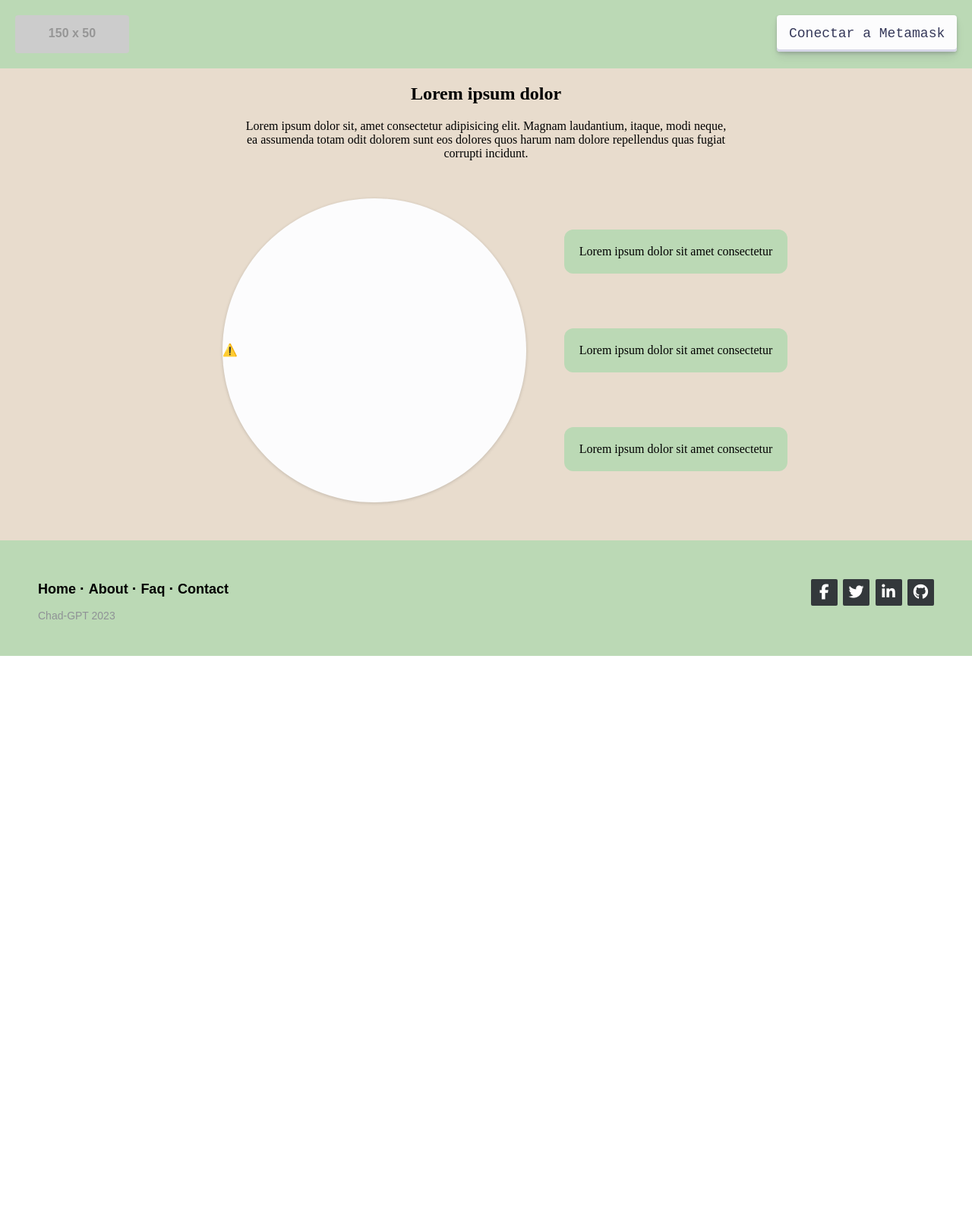
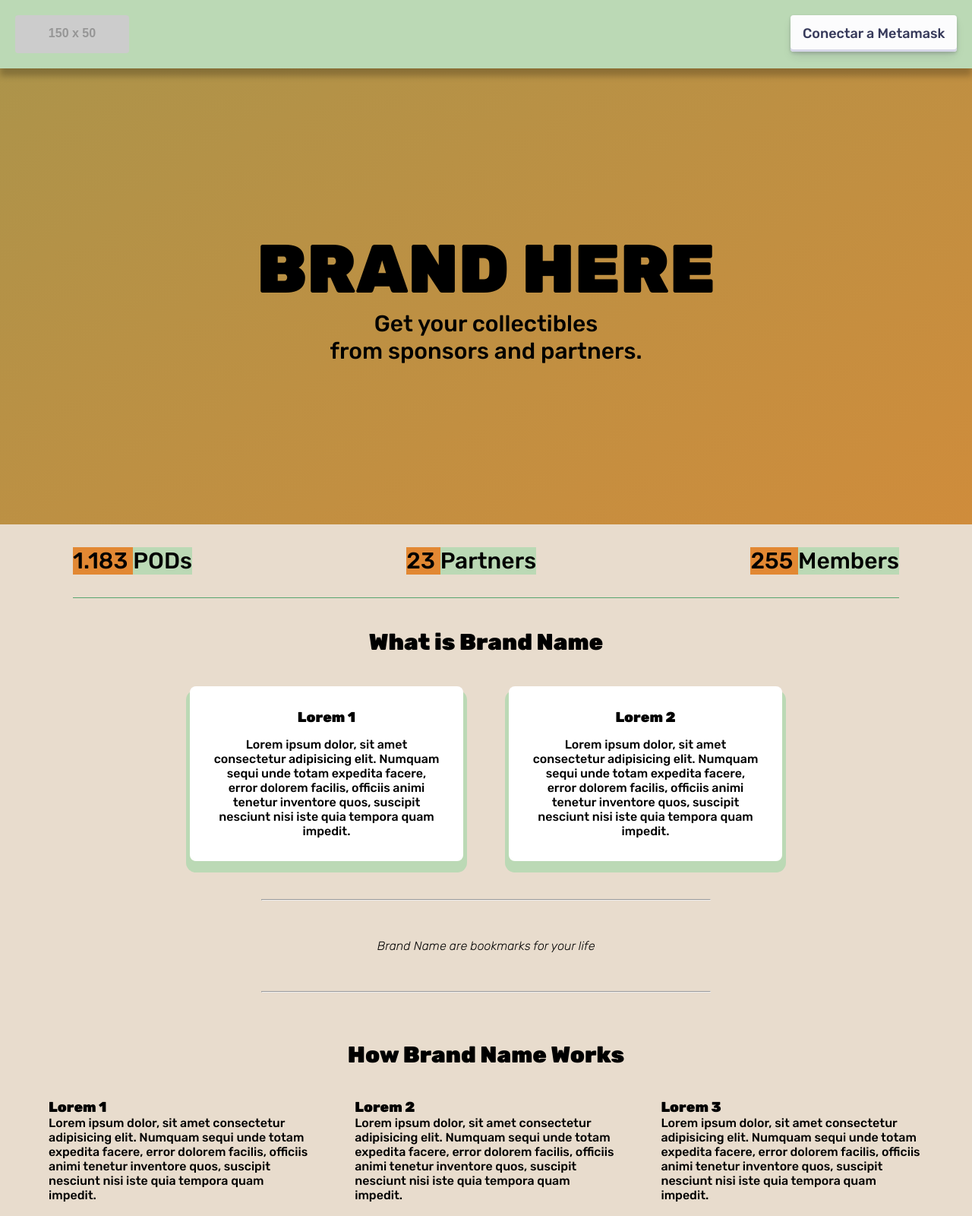
Before and after one commit to santiagodn1/hackaton-project, a website: page public/index.html in a window 1280 px wide. Shown: the top 1600 px of the page at 76% size. Before the commit the page ends 863 px from the top, so only its background shows below. Drawn offline with nearby package versions, Linux system fonts and the light colour scheme; no server answers; placeholder pictures from the web are drawn by us.

Commit message:
cambio de index web A y Web C

```diff
--- a/public/index.html
+++ b/public/index.html
@@ -5,12 +5,17 @@
     <meta http-equiv="X-UA-Compatible" content="IE=edge" />
     <meta name="viewport" content="width=device-width, initial-scale=1.0" />
     <link rel="stylesheet" href="style.css" />
+    <link rel="preconnect" href="https://fonts.googleapis.com" />
+    <link rel="preconnect" href="https://fonts.gstatic.com" crossorigin />
+    <link
+      href="https://fonts.googleapis.com/css2?family=Rubik:ital,wght@0,300;0,500;0,900;1,300&display=swap"
+      rel="stylesheet"
+    />
     <script
       src="https://kit.fontawesome.com/8aef54506b.js"
       crossorigin="anonymous"
     ></script>
     <script src="https://unpkg.com/@lottiefiles/lottie-player@latest/dist/lottie-player.js"></script>
-
     <title>Hackaton</title>
   </head>
   <body>
@@ -24,33 +29,47 @@
         <button id="connect-button">Conectar a Metamask</button>
       </div>
     </header>
+    <main>
+      <div class="heroBanner">
+        <h2 style="font-size: 90px">BRAND HERE</h1>
+        <span style="font-size: 30px">Get your collectibles</span>
+        <span style="font-size: 30px">from sponsors and partners.</span>
+      </div>
 
-    <main>
-      <div style="text-align: center">
-        <h2 style="margin-top: 0px; padding-top: 20px">Lorem ipsum dolor</h2>
-        <p style="max-width: 50%; margin: 0 auto">
-          Lorem ipsum dolor sit, amet consectetur adipisicing elit. Magnam
-          laudantium, itaque, modi neque, ea assumenda totam odit dolorem sunt
-          eos dolores quos harum nam dolore repellendus quas fugiat corrupti
-          incidunt.
-        </p>
+      <div class="statsBar">
+        <span style="background-color: #e28833;">1.183 <span style="background-color: #BBD9B5"> PODs</span></span>
+        <span style="background-color: #e28833;">23 <span style="background-color: #BBD9B5"> Partners</span></span>
+        <span style="background-color: #e28833;">255 <span style="background-color: #BBD9B5"> Members</span></span>
       </div>
-      <div class="flexBody">
-        <div class="flexBodyImagen">
-          <lottie-player
-            class="lottiePlayer1"
-            src="https://assets9.lottiefiles.com/packages/lf20_hzkzgdxo.json"
-            background="transparent"
-            speed="0.8"
-            style="width: 400px; height: 400px"
-            loop
-            autoplay
-          ></lottie-player>
+
+      <div class="whatIs">
+        <h2 style="font-size: 30px;">What is Brand Name</h2>
+        <div class="cardsWhat">
+          <div class="cardWhat"><h3>Lorem 1</h3>
+          <p>Lorem ipsum dolor, sit amet consectetur adipisicing elit. Numquam sequi unde totam expedita facere, error dolorem facilis, officiis animi tenetur inventore quos, suscipit nesciunt nisi iste quia tempora quam impedit.</p>
+            </div>
+            <div class="cardWhat"><h3>Lorem 2</h3>
+                <p>Lorem ipsum dolor, sit amet consectetur adipisicing elit. Numquam sequi unde totam expedita facere, error dolorem facilis, officiis animi tenetur inventore quos, suscipit nesciunt nisi iste quia tempora quam impedit.</p>
+                  </div>
         </div>
-        <div class="flexBodyBloques">
-          <p>Lorem ipsum dolor sit amet consectetur</p>
-          <p>Lorem ipsum dolor sit amet consectetur</p>
-          <p>Lorem ipsum dolor sit amet consectetur</p>
+      </div>
+    <div class="divisor">
+    <hr>
+      <span>Brand Name are bookmarks for your life</span>
+    <hr>
+    </div>
+      <div class="howItWorks">
+        <h2 style="font-size: 30px;">How Brand Name Works</h2>
+        <div class="cardsHow">
+          <div class="cardHow"><h3>Lorem 1</h3>
+          <p>Lorem ipsum dolor, sit amet consectetur adipisicing elit. Numquam sequi unde totam expedita facere, error dolorem facilis, officiis animi tenetur inventore quos, suscipit nesciunt nisi iste quia tempora quam impedit.</p>
+            </div>
+            <div class="cardHow"><h3>Lorem 2</h3>
+                <p>Lorem ipsum dolor, sit amet consectetur adipisicing elit. Numquam sequi unde totam expedita facere, error dolorem facilis, officiis animi tenetur inventore quos, suscipit nesciunt nisi iste quia tempora quam impedit.</p>
+            </div>
+            <div class="cardHow"><h3>Lorem 3</h3>
+                <p>Lorem ipsum dolor, sit amet consectetur adipisicing elit. Numquam sequi unde totam expedita facere, error dolorem facilis, officiis animi tenetur inventore quos, suscipit nesciunt nisi iste quia tempora quam impedit.</p>
+            </div>
         </div>
       </div>
     </main>
@@ -77,7 +96,6 @@
         <p>Chad-GPT 2023</p>
       </div>
     </footer>
-    <script src="./js/metamaskConnect.js"></script>
+    <script src="js/metamaskConnect.js"></script>
   </body>
-  <!-- <script src="../src/poapScript.js"></script> -->
 </html>
--- a/public/style.css
+++ b/public/style.css
@@ -1,9 +1,11 @@
-body{
-    margin: 0px;
-    padding: 0px;
+*{
+  font-family: 'Rubik', sans-serif;
+  margin: 0;
+  padding: 0;
+
 }
 
-main{
+body{
     background-color: #E8DCCD;
 }
 
@@ -11,6 +13,7 @@ header{
     position: sticky;
     top: 0;
     background-color: #BBD9B5;
+    box-shadow: rgba(0, 0, 0, 0.24) 0px 10px 8px;
 
 }
 .headerMain{
@@ -30,7 +33,6 @@ header{
     color: #36395A;
     cursor: pointer;
     display: inline-flex;
-    font-family: "JetBrains Mono",monospace;
     height: 48px;
     justify-content: center;
     line-height: 1;
@@ -175,3 +177,118 @@ border-radius: 12px;
       line-height: 1.8;
     }
   }
+
+  @keyframes move {
+    100% {
+        transform: translate3d(0, 0, 1px) rotate(360deg);
+    }
+}
+
+.statsBar{
+  display: flex;
+  align-items: baseline;
+  justify-content: space-between;
+  padding: 30px 0px;
+  border-bottom: 1px solid #58a66f;
+  width: 85%;
+  margin: 0 auto;
+  font-size: 30px;
+}
+
+.heroBanner {
+  background: linear-gradient(330deg, #e28833, #58a66f);
+  background-size: 400% 400%;
+  height: 600px;
+  width: 100%;
+  display: flex;
+  align-items: center;
+  flex-direction: column;
+  justify-content: center;
+  text-align: center;
+
+  -webkit-animation: AnimationName 9s ease infinite;
+  -moz-animation: AnimationName 9s ease infinite;
+  animation: AnimationName 9s ease infinite;
+}
+
+@-webkit-keyframes AnimationName {
+  0%{background-position:17% 0%}
+  50%{background-position:84% 100%}
+  100%{background-position:17% 0%}
+}
+@-moz-keyframes AnimationName {
+  0%{background-position:17% 0%}
+  50%{background-position:84% 100%}
+  100%{background-position:17% 0%}
+}
+@keyframes AnimationName {
+  0%{background-position:17% 0%}
+  50%{background-position:84% 100%}
+  100%{background-position:17% 0%}
+}
+
+.ball {
+  position: absolute;
+  border-radius: 100%;
+  opacity: 0.7;
+}
+
+.whatIs{
+  margin: 40px;
+  text-align: center;
+}
+.whatIs h2{
+  margin: 40px;
+}
+.cardsWhat{
+  display: flex;
+  gap: 5%;
+  justify-content: center;
+}
+.cardWhat{
+  background-color: #ffffff;
+  box-shadow: #BBD9B5 0px 10px 0px 5px;
+  width: 300px;
+  height: auto;
+  text-align: center;
+  padding: 30px;
+  border-radius: 8px;
+
+}
+
+.cardWhat h3{
+  margin-bottom: 15px;
+}
+
+
+.divisor{
+  margin: 50px;
+}
+
+.divisor span{
+  display: flex;
+  justify-content: center;
+  margin: 50px auto;
+  font-style: italic;
+
+}
+.divisor hr{
+  width: 50%;
+  margin: 0 auto;
+}
+
+
+.howItWorks{
+  margin: 8vh;
+}
+
+.howItWorks h2{
+  text-align: center;
+  margin-bottom: 40px;
+}
+
+.cardsHow{
+  display: flex;
+  gap: 5%;
+  justify-content: center;
+}
```
Also changed, not shown: public/pages/ongs/ong1.html (added, +89 -0 lines), public/js/metamaskConnect.js (indentation only).
